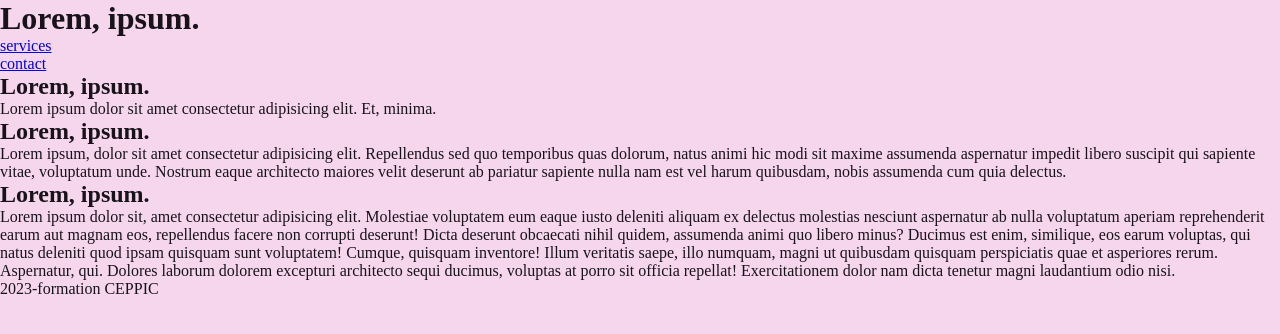
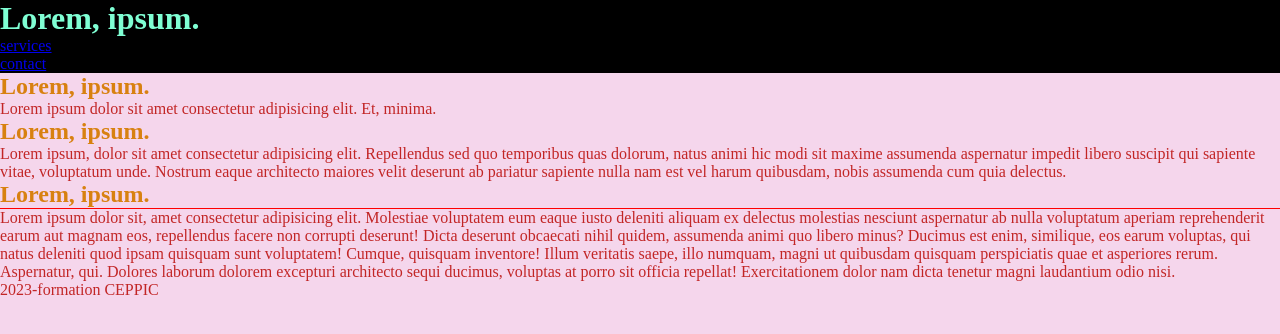
Before and after one commit to bgtmarine/ceppic-CSS, a plain HTML site: page index.html in a window 1280 px wide. Drawn offline with Linux system fonts and the light colour scheme.

Commit message:
mise en page css

```diff
--- a/asset/css/styles.css
+++ b/asset/css/styles.css
@@ -7,3 +7,20 @@ body {
   color: rgb(24, 19, 27);
   background-color: rgb(245, 214, 236);
 }
+
+header {
+    color: aquamarine;
+    background-color: black;
+}
+p {
+    color: rgb(194, 38, 38);
+}
+h2 {color: blueviolet;}
+
+.titre {
+    color: rgb(216, 129, 16);
+}
+
+.titre2 {
+border-bottom: 1px solid red ;
+}
--- a/index.html
+++ b/index.html
@@ -19,13 +19,13 @@
     </header>
     <main>
       <section>
-        <h2>Lorem, ipsum.</h2>
+        <h2 class="titre"> Lorem, ipsum.</h2>
         <p>
           Lorem ipsum dolor sit amet consectetur adipisicing elit. Et, minima.
         </p>
       </section>
       <section>
-        <h2>Lorem, ipsum.</h2>
+        <h2 class="titre">Lorem, ipsum.</h2>
         <p>
           Lorem ipsum, dolor sit amet consectetur adipisicing elit. Repellendus
           sed quo temporibus quas dolorum, natus animi hic modi sit maxime
@@ -37,7 +37,7 @@
       </section>
 
       <section>
-        <h2>Lorem, ipsum.</h2>
+        <h2 class="titre titre2">Lorem, ipsum.</h2>
         <p>
           Lorem ipsum dolor sit, amet consectetur adipisicing elit. Molestiae
           voluptatem eum eaque iusto deleniti aliquam ex delectus molestias
```
Also changed, not shown: 1 other file.
